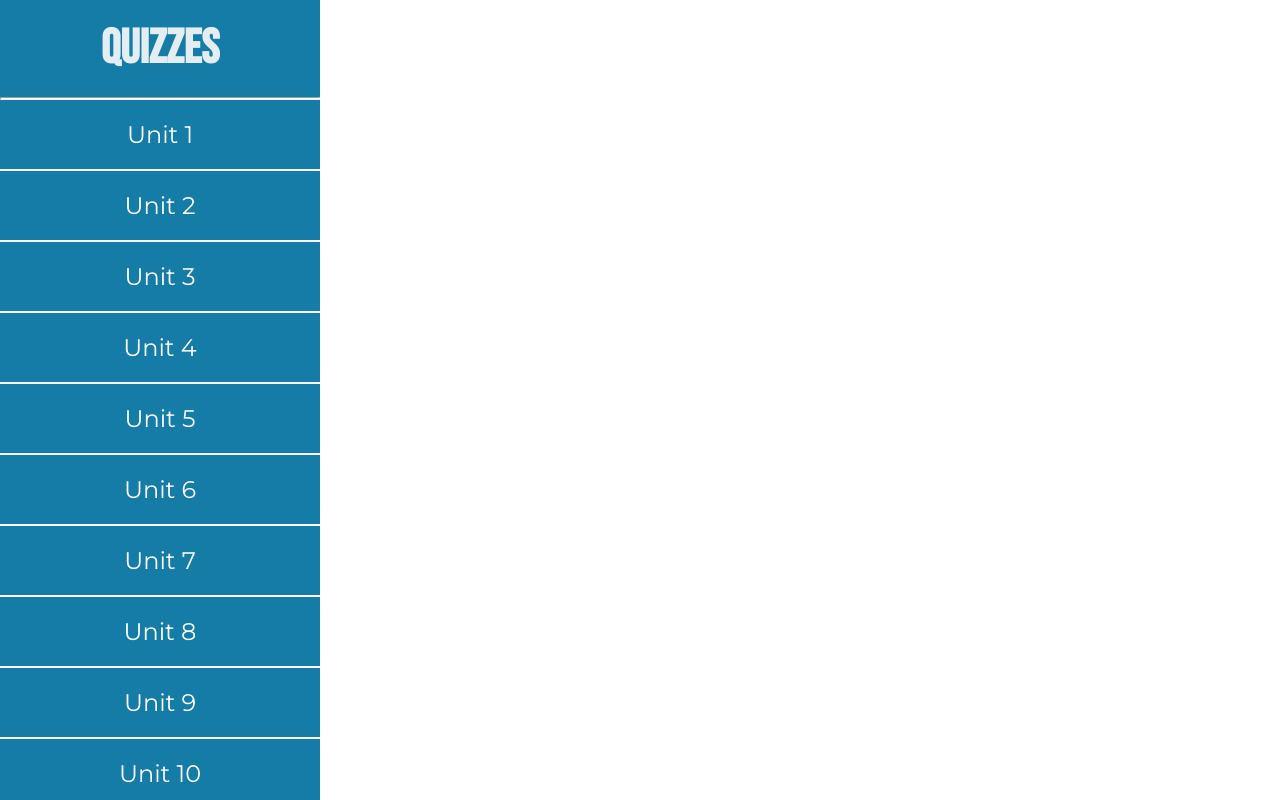
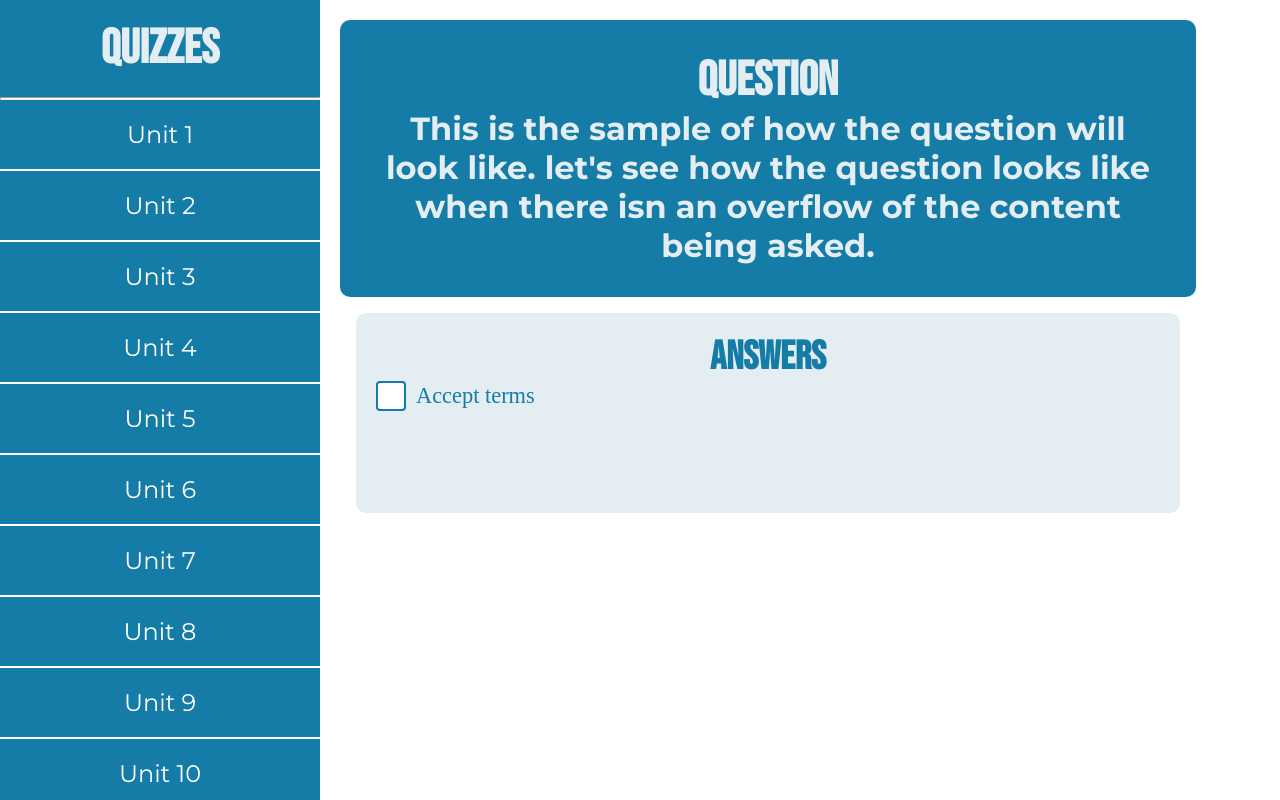
Before and after one commit to lewinskie254/RAG-Quiz-Generation-Frontend, a React (Vite) app: page / in a window 1280 px wide. Built offline with nearby package versions, Linux system fonts and the light colour scheme.

Commit message:
almost done with this thing

```diff
--- a/src/css/components.css
+++ b/src/css/components.css
@@ -358,6 +358,112 @@
   background-color: var(--pure-white);
 }
 
+.quizzes-content{
+  display: flex;
+  padding: 20px;
+  width: 70vw;
+}
+
+.question-and-answer{
+  display: flex;
+  flex-direction: column;
+  width: 100%;
+}
+
+.question-card{
+  min-height: 150px;
+  width: 100%;
+  background-color: var(--bluish-color);
+  border-radius: 10px;
+  color: var(--shaded-white);
+  padding: 1em;
+  font-size: 2rem;
+  font-family: var(--montserrat-font-family);
+  font-weight: bold;
+}
+
+.question-title{
+  font-family: var(--bebas-font-family);
+}
+
+
+.answer-card{
+  background-color: var(--shaded-white);
+  min-height: 200px;
+  border-radius: 10px;
+  margin: 1em;
+  color: var(--bluish-color);
+  padding: 20px;
+}
+
+.answer-title{
+  font-size: 2.5em;
+  font-family: var(--bebas-font-family);
+}
+
+.multiple-choice-answers{
+  text-align: start;
+  font-size: 1.5em;
+  display: flex;
+}
+
+.answer-check-box{
+  margin-inline: 5px;
+}
+
+.check-container {
+  display: flex;
+  align-items: center;
+  font-size: 1.4rem;
+  cursor: pointer;
+  gap: 10px;
+  user-select: none;
+}
+
+/* Hide default checkbox */
+.check-container input {
+  position: absolute;
+  opacity: 0;
+  cursor: pointer;
+}
+
+/* Custom box */
+.checkmark {
+  width: 30px;
+  height: 30px;
+  border-radius: 4px;
+  border: 2px solid var(--bluish-color);
+  background-color: var(--pure-white);
+  display: inline-block;
+  transition: 0.2s;
+  position: relative;
+}
+
+/* Checkmark (tick) */
+.checkmark::after {
+  content: "";
+  position: absolute;
+  left: 6px;
+  top: 2px;
+  width: 5px;
+  height: 10px;
+  border: solid white;
+  border-width: 0 3px 3px 0;
+  transform: rotate(45deg);
+  opacity: 0;
+  padding: 2.5px;
+}
+
+/* Checked state */
+.check-container input:checked ~ .checkmark {
+  background-color: var(--bluish-color);
+  border-color: var(--bluish-color);
+}
+
+.check-container input:checked ~ .checkmark::after {
+  opacity: 1;
+}
+
 
 /* -------------------- TABLETS (≤1024px) -------------------- */
 @media (max-width: 1024px) {
--- a/src/pages/Quizzes.jsx
+++ b/src/pages/Quizzes.jsx
@@ -23,7 +23,23 @@ const Quizzes = () => {
                     </ul>
                 </aside>
                 <div className="quizzes-content">
-
+                    <div className="question-and-answer">
+                        <div className="question-card">
+                            <h2 className="question-title">Question</h2>
+                            This is the sample of how the question will look like.
+                            let's see how the question looks like when there isn an overflow of the content being asked.
+                        </div>
+                        <div className="answer-card">
+                            <h2 className="answer-title">Answers</h2>
+                            <div className="multiple-choice-answers">
+                                <label class="check-container">
+                                    <input type="checkbox" />
+                                    <span class="checkmark"></span>
+                                    Accept terms
+                                </label>
+                            </div>
+                        </div>
+                    </div>
                 </div>
             </div>
         </div>
```
